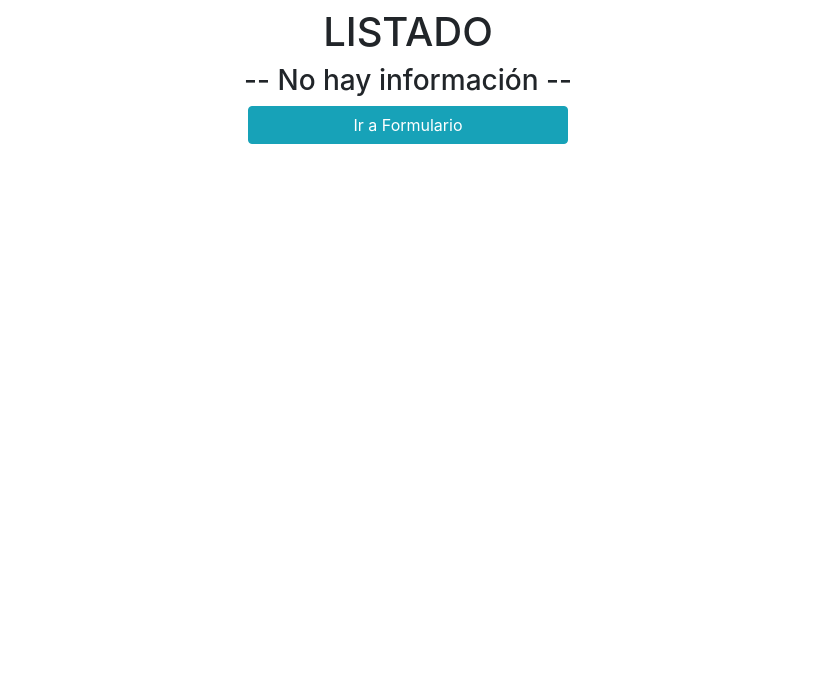
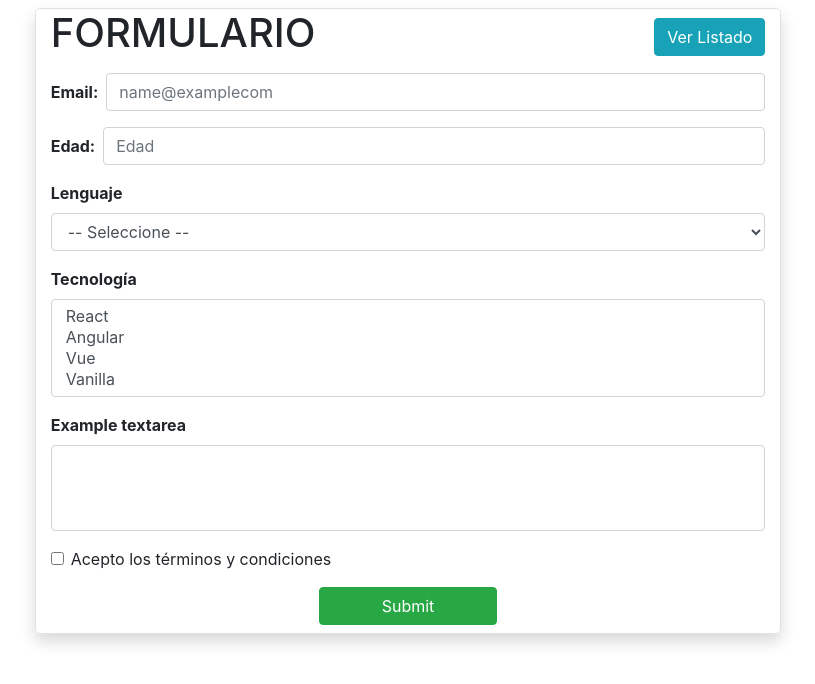
Before and after one commit to Jojansantia/FormWithClass, a React (Create React App) app: page / in a window 1280 px wide. Shown: the top 684 px of the page, without its empty margins (232-1047 px from the left). Built offline with nearby package versions, Linux system fonts and the light colour scheme.

Commit message:
Editar y Eliminar Data

```diff
--- a/src/App.js
+++ b/src/App.js
@@ -7,33 +7,39 @@ export default class App extends Component {
 
   state = {
     formulario: [],
-    mostrarForm: false,
-    loading: false
+    mostrarForm: true,
+    loading: false,
+    selectedData: []
   };
 
   guardarForm = (newForm) => {
-    let formulario = this.state.formulario
-    formulario.push(newForm)
-    // this.setState({formulario})
-    localStorage.setItem('data', JSON.stringify(formulario));
+console.log("dasd");
+    this.setState(state => ({
+      formulario: [
+        ...state.formulario,
+        newForm
+      ]
+    }))
+  }
+
+  editarForm = (newForm) => {
+    let formulario = this.state.formulario.map(form => form.id === newForm.id ? newForm : form)
+    this.setState({formulario})
   }
 
   componentDidMount () {
-    this.fetchData()
+    this.setState({loading: true})
+    let formulario = JSON.parse(localStorage.getItem('data'));
+    if(formulario){
+      this.setState({formulario, loading: false})
+    }
   }
 
   componentDidUpdate (prevProps, prevState) {
-    if (prevProps.userId !== this.props.userId) {
-      this.fetchData()
-    }
-  }
-
-  fetchData = () => {
-    this.setState({loading: true})
-
-    let formulario = JSON.parse(localStorage.getItem('data'));
-    if(formulario){
-      this.setState({formulario, loading: false})
+    let lenght1 = prevState.formulario.length
+    let lenght2 = this.state.formulario.length
+    if(lenght1 !== lenght2){
+      localStorage.setItem('data', JSON.stringify(this.state.formulario));
     }
   }
 
@@ -41,7 +47,22 @@ export default class App extends Component {
     let mostrarForm = !this.state.mostrarForm
     this.setState({mostrarForm })
   }
+
+  onRemove = (form) => {
+    let formulario =  this.state.formulario.filter(_form => ( form.id !== _form.id ))
+    this.setState({formulario})
+  }
+
+  onEdit = (selectedData) => {
+    if(selectedData){
+      this.setState({selectedData, mostrarForm:true})
+    }else{
+      this.setState({selectedData: []})
+    }
+  }
+
   render() {
+console.log(this.state.formulario);
     return (
       <>
         <div className="py-2">
@@ -49,13 +70,18 @@ export default class App extends Component {
             this.state.mostrarForm
               ?
                 <Formulario
+                  selectedData={this.state.selectedData}
                   guardarForm={this.guardarForm}
                   setScreen={this.setScreen}
+                  onEdit={this.onEdit}
+                  editarForm={this.editarForm}
                 />
               :
                 <Listado
                   formulario={this.state.formulario}
                   setScreen={this.setScreen}
+                  onRemove={this.onRemove}
+                  onEdit={this.onEdit}
                 />
           }
         </div>
--- a/src/components/Datos.js
+++ b/src/components/Datos.js
@@ -1,14 +1,23 @@
 import React, { Component } from 'react'
 
 export default class Datos extends Component {
+
+	handleDelete = () => {
+    this.props.onRemove(this.props.form)
+  }
+
+	handleUpdate = () => {
+    this.props.onEdit(this.props.form)
+  }
+
 	render() {
-		const {email, age, select, techs, descripcion } = this.props.form
+		const { email, age, select, techs, descripcion } = this.props.form
 		return (
 			<>
-				<div className="card m-1 rounded-lg shadow col-5" >
+				<div className="card m-1 rounded-lg shadow col-md-5 col-sm-10 " >
 					<div className="card-body">
 
-						<div className="d-flex flex-row  flex-wrap justify-content-between align-items-center">
+						<div className="d-flex flex-row flex-wrap justify-content-between align-items-center">
 							<h5 className="card-title">{email}</h5>
 							<h6 className="card-subtitle mb-2 text-muted">{age} años</h6>
 						</div>
@@ -32,6 +41,11 @@ export default class Datos extends Component {
 							<h6 className="font-weight-bold">Lenguaje:</h6>
 							<p className="mx-1 ">{select}</p>
 						</div>
+						<div className="d-flex justify-content-end">
+
+						<button type="button" onClick={this.handleUpdate} className="btn btn-info btn-sm mr-2">Editar</button>
+						<button type="button" onClick={this.handleDelete} className="btn btn-sm btn-danger">Eliminar</button>
+</div>
 
 					</div>
 				</div>
--- a/src/components/Formulario.js
+++ b/src/components/Formulario.js
@@ -3,6 +3,7 @@ import {Validaciones} from './Validaciones'
 export default class Formulario extends Component {
 
   state ={
+    id: '',
     email: '',
     age: 0,
     select: '',
@@ -12,14 +13,29 @@ export default class Formulario extends Component {
     alert: '',
   }
 
+  componentDidMount () {
+    if(this.props.selectedData){
+      this.setState(this.props.selectedData)
+    }
+  }
+
   setForm = (event) => {
+    const {email, age, select, techs, descripcion, check, id} = this.state
     event.preventDefault()
     let error = Validaciones(this.state, this.setAlert)
     if(!error){
-      this.props.guardarForm(this.state)
+      if(this.props.selectedData.length !== 0){
+        this.props.editarForm({id, email, age, select, techs, descripcion, check})
+        this.props.onEdit()
+      }else{
+        let id = Math.random().toString(16)
+        this.props.guardarForm({id, email, age, select, techs, descripcion, check})
+      }
+
       this.props.setScreen()
     }
   }
+
   myChangeHandler = (event) => {
     let nam = event.target.name;
     let val = event.target.value;
@@ -52,6 +68,11 @@ export default class Formulario extends Component {
     this.setState({check})
   }
 
+  handleClick = () => {
+    this.props.setScreen()
+        this.props.onEdit()
+  }
+
 	render() {
     const {email, age, select, techs, descripcion, check, alert } = this.state
 
@@ -59,7 +80,7 @@ export default class Formulario extends Component {
 			<div className="container rounded-lg shadow col-md-7 col-sm-9 col-11 border pb-2">
         <div className="d-flex justify-content-between align-items-center mb-2">
           <h1 className="text-center ">FORMULARIO</h1>
-          <button type="button" onClick={this.props.setScreen} className="btn btn-info">Ver Listado</button>
+          <button type="button" onClick={this.handleClick} className="btn btn-info">Ver Listado</button>
         </div>
         <form onSubmit={this.setForm}>
 
--- a/src/components/Listado.js
+++ b/src/components/Listado.js
@@ -4,7 +4,7 @@ import Datos from './Datos'
 export default class Listado extends Component {
 
 	render() {
-		const {formulario, setScreen} = this.props
+		const {formulario, setScreen , onRemove, onEdit} = this.props
 
 		return (
 			<>
@@ -18,13 +18,15 @@ export default class Listado extends Component {
 							formulario.map((form, index) => (
 								<Datos
 									key={index}
+									onRemove={onRemove}
+									onEdit={onEdit}
 									form={form}
 								/>
 							))
 					)}
 				</div>
 				<div className="text-center">
-					<button type="button" onClick={setScreen} className="btn btn-info w-25">Ir a Formulario</button>
+					<button type="button" onClick={setScreen} className="btn btn-success w-25 mt-2">Ir a Formulario</button>
 				</div>
 			</>
 		)
```
